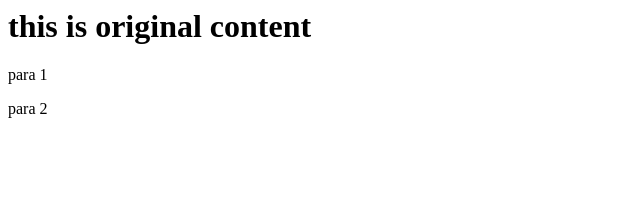
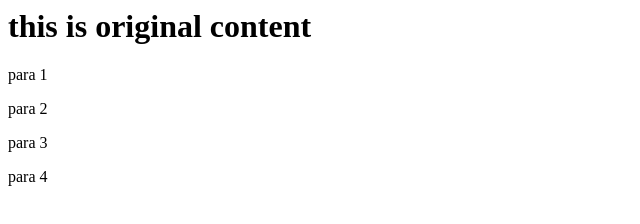
Before and after one commit to mary-chapman/rebase-test, a plain HTML site: page index.html in a window 1280 px wide. Shown: the full height of the page, 0-640 px from the left. Drawn offline with Linux system fonts and the light colour scheme.

Commit message:
added paragraph 3 and 4

```diff
--- a/index.html
+++ b/index.html
@@ -9,5 +9,7 @@
     <h1>this is original content</h1>
     <p>para 1</p>
     <p>para 2</p>
+    <p>para 3</p>
+    <p>para 4</p>
 </body>
 </html>
```
